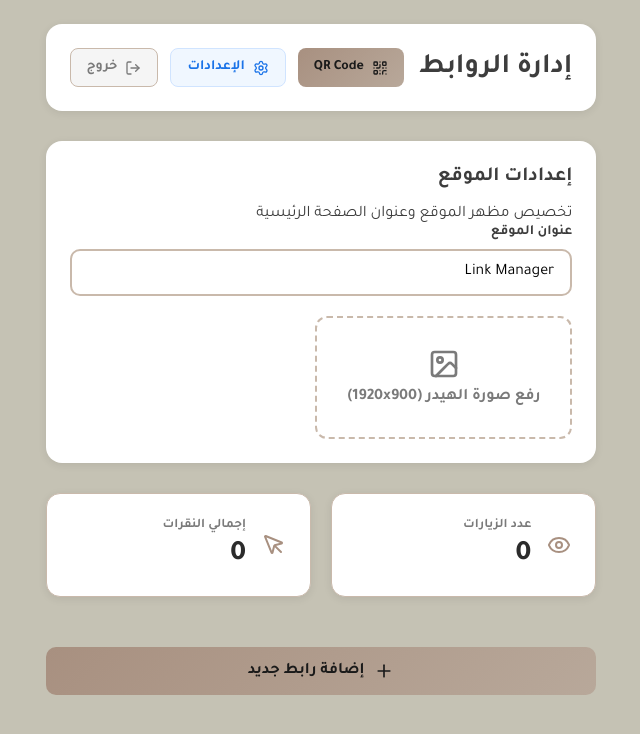
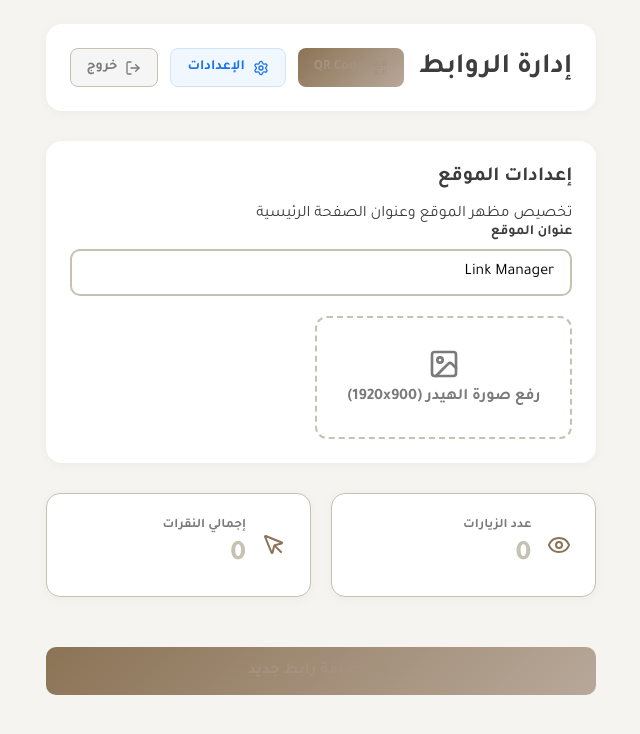
Before and after one commit to twuijri/atayb, a Next.js app: page /admin/dashboard in a window 1280 px wide. Shown: the top 734 px of the page, without its empty margins (319-959 px from the left). Built offline with nearby package versions, Linux system fonts and the light colour scheme.

Commit message:
design: Update color scheme to beige palette (#C5C2B4)
- Changed primary color to soft beige (#C5C2B4)
- Updated color scheme for warmer, elegant look
- Adjusted shadows to match new palette

```diff
--- a/app/globals.css
+++ b/app/globals.css
@@ -1,25 +1,25 @@
 @import url('https://fonts.googleapis.com/css2?family=Tajawal:wght@400;500;600;700;800;900&display=swap');
 
 :root {
-  --primary: #2B2B2B;
-  /* Dark Brown/Black from Atayb */
-  --primary-dark: #1a1a1a;
-  --primary-light: #8B7355;
-  --secondary: #A89080;
-  /* Warm Brown/Taupe from Atayb */
+  --primary: #C5C2B4;
+  /* Main beige color */
+  --primary-dark: #A89080;
+  --primary-light: #E5E2D4;
+  --secondary: #8B7355;
+  /* Warm Brown accent */
   --accent: #B8A89A;
-  /* Warm Beige Accent */
-  --background: #C5C2B4;
-  /* Warm Taupe/Beige Background */
+  /* Darker beige accent */
+  --background: #F5F4F0;
+  /* Light background */
   --surface: #FFFFFF;
   --text-main: #3D3D3D;
   /* Dark text */
   --text-secondary: #7A7A7A;
-  --border: #C9B9AB;
+  --border: #C5C2B4;
   --error: #D32F2F;
-  --shadow-sm: 0 2px 8px rgba(0, 0, 0, 0.08);
-  --shadow-md: 0 4px 16px rgba(0, 0, 0, 0.1);
-  --shadow-lg: 0 8px 24px rgba(0, 0, 0, 0.12);
+  --shadow-sm: 0 2px 8px rgba(197, 194, 180, 0.15);
+  --shadow-md: 0 4px 16px rgba(197, 194, 180, 0.2);
+  --shadow-lg: 0 8px 24px rgba(197, 194, 180, 0.25);
 }
 
 * {
```
